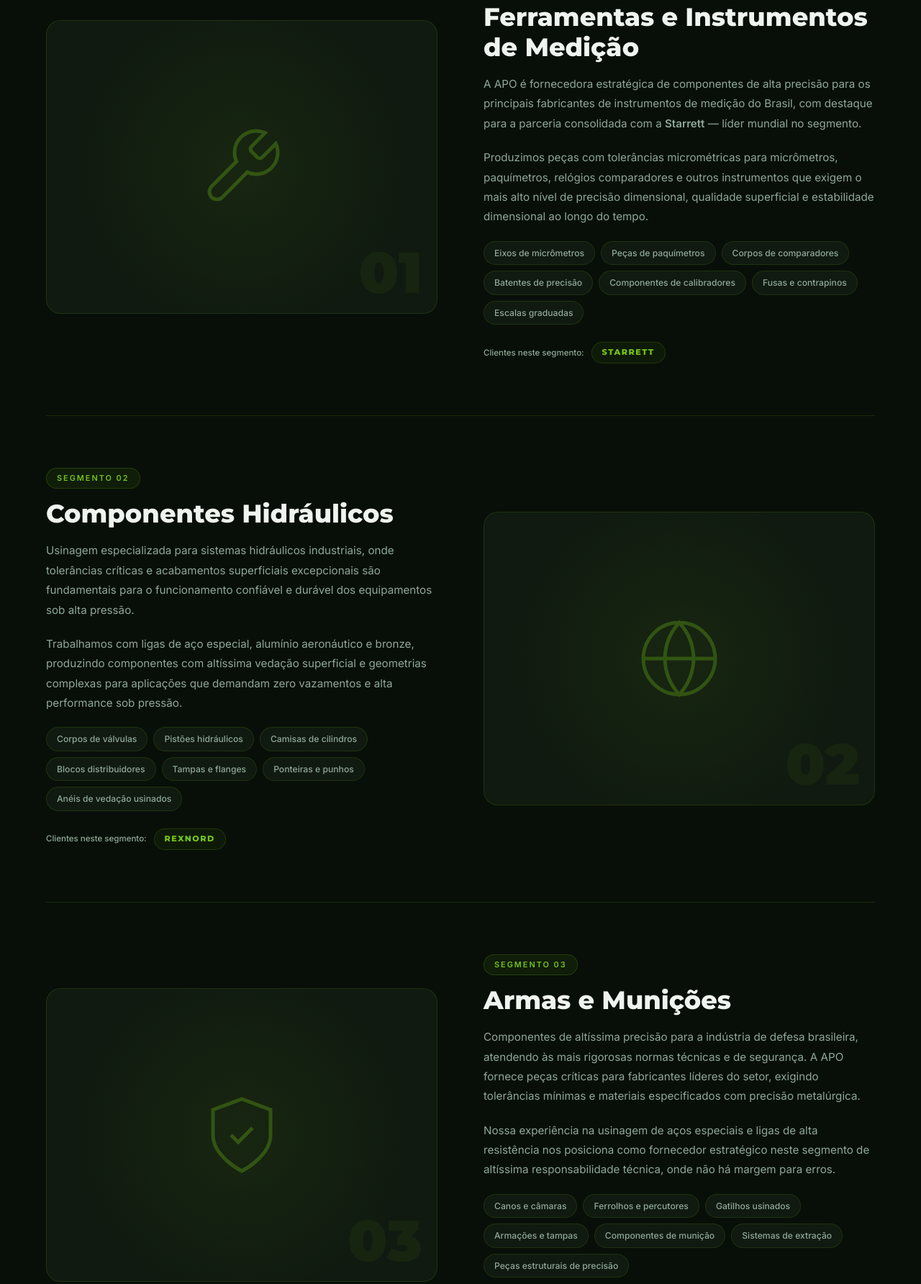
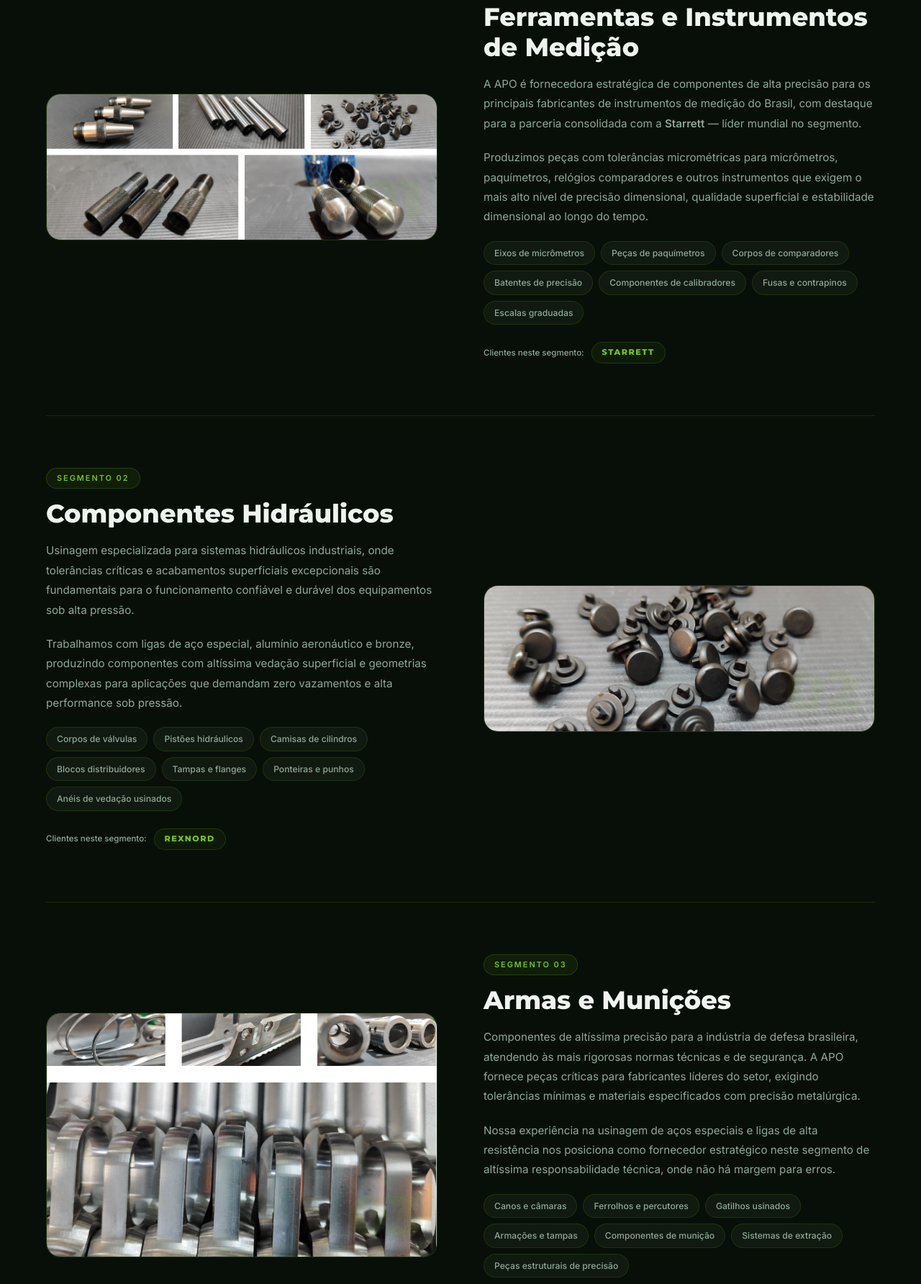
Before and after one commit to Folha111/site-empresa, a website: page segmentos.html in a window 1280 px wide. Shown: the part 870-2654 px from the top of the page at 72% size. Drawn offline with Linux system fonts and the light colour scheme.

Commit message:
Adiciona foto original de peças automotivas no segmento 05

```diff
--- a/css/style.css
+++ b/css/style.css
@@ -1692,6 +1692,8 @@ img { max-width: 100%; display: block; }
 }
 
 .segment-visual-icon { color: rgba(118,196,24,0.3); position: relative; z-index: 1; }
+.segment-visual-img { position: absolute; inset: 0; width: 100%; height: 100%; object-fit: cover; }
+.segment-visual.has-photo { aspect-ratio: 8/3; }
 
 .segment-visual-number {
   position: absolute;
--- a/segmentos.html
+++ b/segmentos.html
@@ -66,8 +66,8 @@
 
       <div id="ferramentas" class="segment-detail">
         <div class="segment-detail-layout reveal">
-          <div class="segment-visual">
-            <svg class="segment-visual-icon" viewBox="0 0 24 24" fill="none" stroke="currentColor" stroke-width="1" width="120" height="120"><path d="M14.7 6.3a1 1 0 000 1.4l1.6 1.6a1 1 0 001.4 0l3.77-3.77a6 6 0 01-7.94 7.94l-6.91 6.91a2.12 2.12 0 01-3-3l6.91-6.91a6 6 0 017.94-7.94l-3.76 3.76z"/></svg>
+          <div class="segment-visual has-photo">
+            <img src="apo-mosaico-ferramentas.png" alt="Ferramentas e Instrumentos de Medição — Aço Peças Oliveira" class="segment-visual-img">
             <span class="segment-visual-number">01</span>
           </div>
           <div class="segment-detail-text">
@@ -95,8 +95,8 @@
       <!-- Segment 02 — Componentes Hidráulicos -->
       <div id="hidraulico" class="segment-detail">
         <div class="segment-detail-layout alt reveal">
-          <div class="segment-visual">
-            <svg class="segment-visual-icon" viewBox="0 0 24 24" fill="none" stroke="currentColor" stroke-width="1" width="120" height="120"><path d="M12 2a10 10 0 100 20 10 10 0 000-20zM2 12h20M12 2a15.3 15.3 0 014 10 15.3 15.3 0 01-4 10 15.3 15.3 0 01-4-10 15.3 15.3 0 014-10z"/></svg>
+          <div class="segment-visual has-photo">
+            <img src="acopecasoliveira-hidraulicos.jpeg" alt="Componentes Hidráulicos — Aço Peças Oliveira" class="segment-visual-img">
             <span class="segment-visual-number">02</span>
           </div>
           <div class="segment-detail-text">
@@ -124,8 +124,8 @@
       <!-- Segment 03 — Armas e Munições -->
       <div id="defesa" class="segment-detail">
         <div class="segment-detail-layout reveal">
-          <div class="segment-visual">
-            <svg class="segment-visual-icon" viewBox="0 0 24 24" fill="none" stroke="currentColor" stroke-width="1" width="120" height="120"><path d="M12 22s8-4 8-10V5l-8-3-8 3v7c0 6 8 10 8 10z"/><path d="M9 12l2 2 4-4"/></svg>
+          <div class="segment-visual has-photo" style="aspect-ratio: 16/10;">
+            <img src="apo-armas-mosaico.png" alt="Armas e Munições — Aço Peças Oliveira" class="segment-visual-img">
             <span class="segment-visual-number">03</span>
           </div>
           <div class="segment-detail-text">
@@ -185,8 +185,8 @@
       <!-- Segment 05 — Peças Automotivas -->
       <div id="automotivo" class="segment-detail">
         <div class="segment-detail-layout reveal">
-          <div class="segment-visual">
-            <svg class="segment-visual-icon" viewBox="0 0 24 24" fill="none" stroke="currentColor" stroke-width="1" width="120" height="120"><circle cx="12" cy="12" r="3"/><path d="M19.07 4.93a10 10 0 010 14.14M4.93 4.93a10 10 0 000 14.14"/><path d="M22.54 6.42a23.6 23.6 0 010 11.16M1.46 6.42a23.6 23.6 0 000 11.16"/></svg>
+          <div class="segment-visual" style="aspect-ratio: unset; height: auto;">
+            <img src="imagem-pecas-automotivas.jpg" alt="Peças Automotivas — Aço Peças Oliveira" class="segment-visual-img" style="position: static; width: 100%; height: auto; object-fit: unset;">
             <span class="segment-visual-number">05</span>
           </div>
           <div class="segment-detail-text">
```
Also changed, not shown: index.html (+1 -0 lines), acopecasoliveira-hidraulicos.jpeg (added), apo-armas-mosaico.png (added), apo-mosaico-ferramentas.png (added), imagem-pecas-automotivas.jpg (added).
